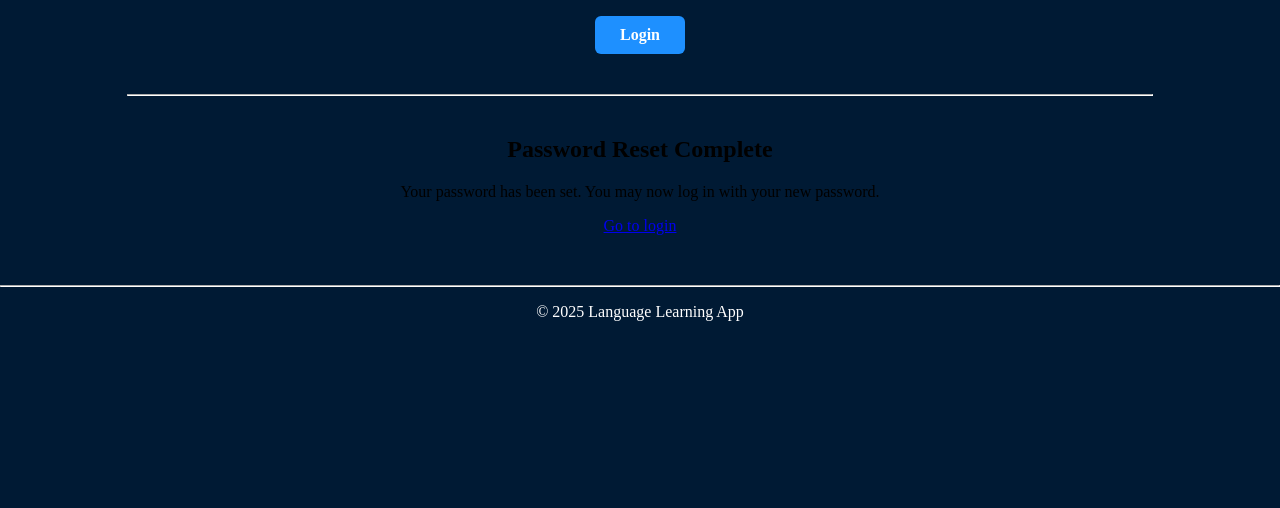
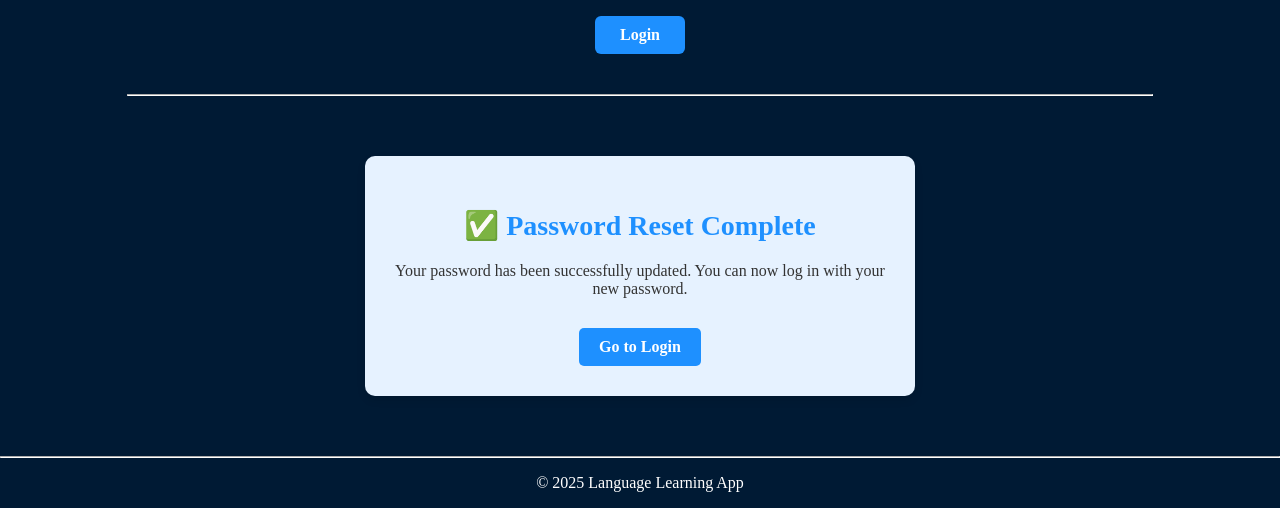
Before and after one commit to AdamRogowski/LanguageLearningApp, a Django app: page /reset/done/ in a window 1280 px wide. Shown: the part 393-901 px from the top of the page. Before the commit the page ends 714 px from the top, so only its background shows below. Run offline with Django 5.2, Linux system fonts and the light colour scheme.

Commit message:
pass reset com rev

```diff
--- a/base/templates/base/password_reset_complete.html
+++ b/base/templates/base/password_reset_complete.html
@@ -1,6 +1,17 @@
 {% extends "main.html" %}
+
 {% block content %}
-<h2>Password Reset Complete</h2>
-<p>Your password has been set. You may now log in with your new password.</p>
-<a href="{% url 'login' %}">Go to login</a>
+<div style="max-width: 500px; margin: 60px auto; background-color: #e6f2ff; padding: 30px 25px; border-radius: 10px; box-shadow: 0 4px 8px rgba(0,0,0,0.1); text-align: center;">
+
+  <h2 style="color: #1E90FF; font-size: 28px; margin-bottom: 20px;">✅ Password Reset Complete</h2>
+
+  <p style="font-size: 16px; color: #333; margin-bottom: 30px;">
+    Your password has been successfully updated. You can now log in with your new password.
+  </p>
+
+  <a href="{% url 'login' %}" style="display: inline-block; padding: 10px 20px; background-color: #1E90FF; color: white; text-decoration: none; border-radius: 5px; font-weight: bold;">
+    Go to Login
+  </a>
+
+</div>
 {% endblock content %}
```
